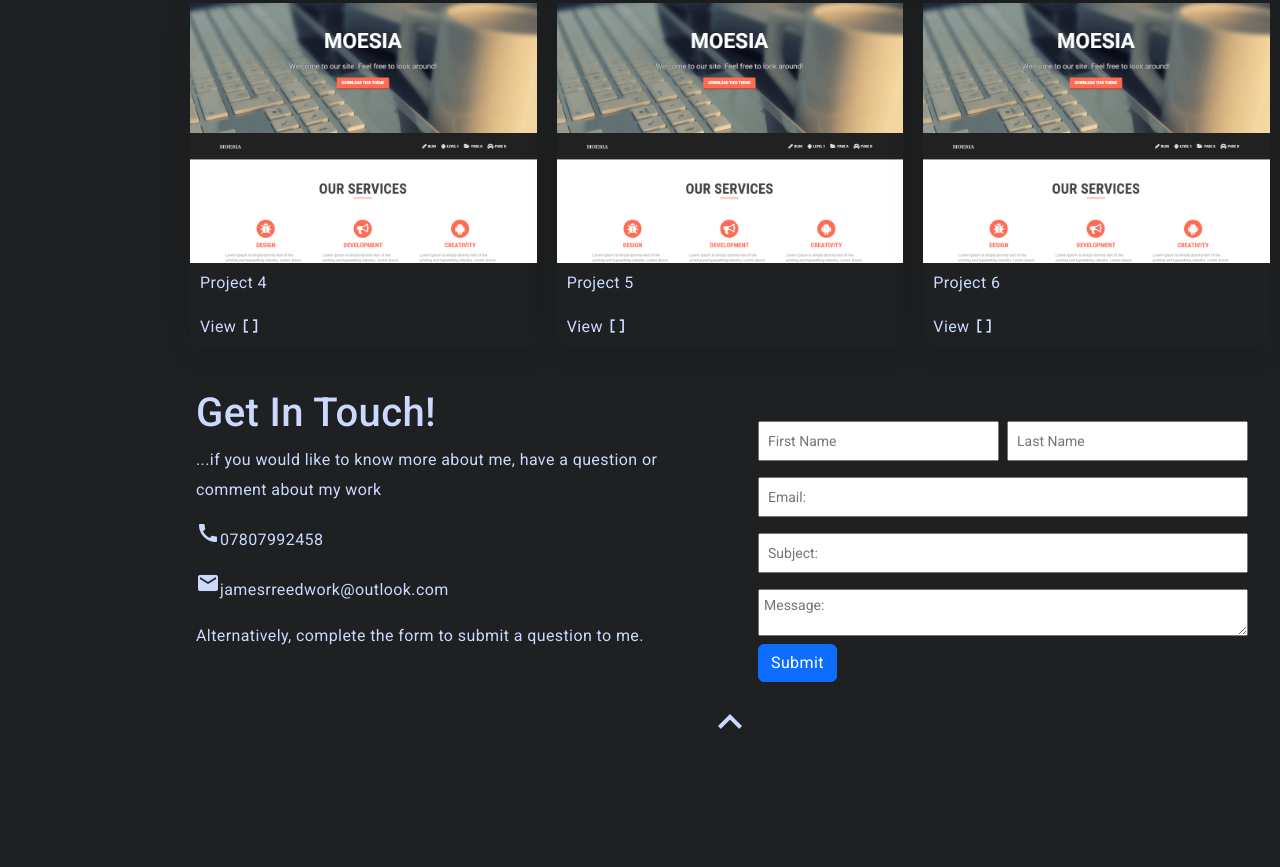
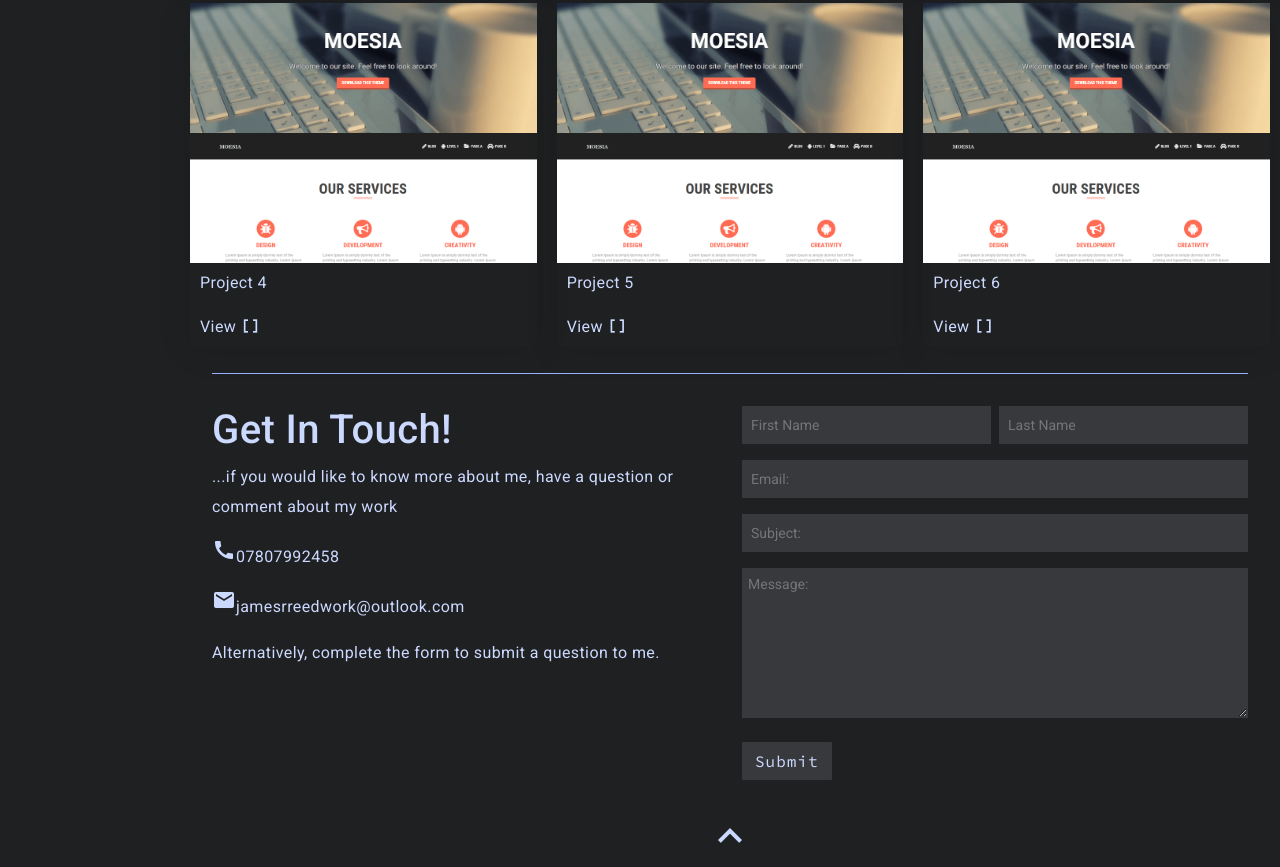
Before and after one commit to name-taken23/name-taken23, a website: page index.html in a window 1280 px wide. Shown: the part 1270-2137 px from the top of the page. Before the commit the page ends 2023 px from the top, so only its background shows below. Drawn offline with nearby package versions, Linux system fonts and the light colour scheme.

Commit message:
Contact forum update

```diff
--- a/index.html
+++ b/index.html
@@ -123,7 +123,7 @@
           </div>
           <!-- end of portfolio projects-->
           <!-- start of contact-forum -->
-          <div id="contact-forum">
+          <div id="contact-forum-wrapper">
             <div class="custom-container">
               <div class="row">
                 <div class="col">
@@ -145,9 +145,9 @@
                         <input class="email-address" type="email" id="emailadd" name="email" placeholder="Email:">
                         <input class="email-subject" type="text" id="msgsubject" name="emailsubject" placeholder="Subject:">
 
-                        <textarea class="email-message" type="text" id="msgbody" name="emailmsg" placeholder="Message:"></textarea>
+                        <textarea class="email-message" type="text" id="msgbody" name="emailmsg" placeholder="Message:" maxlength="400"></textarea>
                       </div>
-                      <a class="btn btn-primary">Submit</a>
+                      <button class="btn contact-btn" type="submit" form="contact-forum">Submit</button>
                     </form>
 
                   </div>
--- a/scss/partials/_contact.scss
+++ b/scss/partials/_contact.scss
@@ -1,15 +1,20 @@
+@import '_mixins.scss';
+
 @media (max-width: 992px) {
     #contact-forum .custom-container .row {
         flex-direction: column;
     }
 }
+
+#contact-forum-wrapper {
+    padding: 1rem  2rem 1rem 2rem;
+    > .custom-container {
+        padding-top: 2rem;
+        border-top: darken($textclr, 10%) 1px solid;
+    }
+}
 #contact-forum {
 
-    padding: 2rem 1rem 0 1rem;
-
-    & a {
-        margin-top: .5rem;
-    }
 }
 .identity-fields{
     & #fname {
@@ -41,21 +46,57 @@
 
     margin-top: 1rem;
     width: 100%;
-
+    height: 150px;
 
     padding-left: 5px;
     padding-top: 5px;
-    &:focus {
-        min-height: 200px;
-    }
+
 }
 
 input[type=text], input[type=email], #msgbody{
     font-size: 14px;
+    color: $textclr;
+    background-color: lighten($baseclr, 10%);
+    border: lighten($baseclr, 10%) 1px solid;
+
+
+    &:focus {
+       @include border-clr;
+       @include border-shadow;
+    }
+
+    &:hover {
+        @include border-clr;
+    }
+    &:focus-visible {
+       outline: none;
+    }
+}
+
+.contact-btn {
+    @include font-features;
+    margin-top: 1rem;
+    color: $textclr;
+    background-color: lighten($baseclr, 10%);
+    border: lighten($baseclr, 10%) 1px solid;
+    border-radius: 2%;
+    letter-spacing: 1px;
+
+
+    &:hover {
+        background-color: lighten($baseclr, 10%);
+        @include border-clr;
+
+    }
+
+
+    &:focus {
+        @include box-styling-target;
+    }
+}
+
+.email-fields {
+    margin-bottom: .5rem;
+
 
 }
-.email-fields {
-    & .email-input {
-
-    }
-}
--- /dev/null
+++ b/scss/partials/_mixins.scss
@@ -0,0 +1,20 @@
+@mixin box-styling-target {
+    border: darken($textclr, 10%) 1px solid;
+    color: $textclr;
+    background-color: lighten($baseclr, 10%);
+    box-shadow: 0px 0px 10px darken($textclr, 10%);
+}
+@mixin font-site {
+    font-family: 'Roboto', sans-serif;
+}
+
+@mixin font-features {
+    font-family: 'Source Code Pro', monospace;
+}
+@mixin border-clr {
+    border: darken($textclr, 10%) 1px solid;
+}
+
+@mixin border-shadow {
+    box-shadow: 0px 0px 10px darken($textclr, 10%);
+}
--- a/scss/partials/_sidebarnav.scss
+++ b/scss/partials/_sidebarnav.scss
@@ -1,44 +1,48 @@
 @import '_variables.scss';
+@import '_mixins.scss';
 
 @media (max-width: 992px) {
   .sidenav {
     display: none;
   }
+
   #content-wrapper {
-        margin-left: 0px!important;
+    margin-left: 0px !important;
   }
 }
 
 
 .sidenav {
   height: 100%;
-    width: 180px; /* Set the width of the sidebar */
-    position: fixed; /* Fixed Sidebar (stay in place on scroll) */
+  width: 180px;
+  /* Set the width of the sidebar */
+  position: fixed;
+  /* Fixed Sidebar (stay in place on scroll) */
   z-index: 1;
   top: 0;
   left: 0;
   background-color: $baseclr;
   border-right: $textclr 1px solid;
-    overflow-x: hidden; /* Disable horizontal scroll */
+  overflow-x: hidden;
+  /* Disable horizontal scroll */
 
-    > .sidenav-links {
+  >.sidenav-links {
     margin-top: 2rem;
     border-top: $textclr 1px solid;
     border-bottom: $textclr 1px solid;
-      & a:last-child {
 
-
-      }
+    & a:last-child {}
   }
 }
 
-.sidenav > .sidenav-logo img {
+.sidenav>.sidenav-logo img {
 
   width: 180px;
   height: auto;
 }
-.sidenav > .sidenav-links a {
-    font-family: 'Source Code Pro', monospace;
+
+.sidenav>.sidenav-links a {
+  @include font-features;
   padding: 4px 12px 4px 12px;
   margin: .5rem 0 .5rem 0;
   text-decoration: none;
--- a/scss/styles.scss
+++ b/scss/styles.scss
@@ -33,6 +33,7 @@
 @import 'partials/projects';
 @import 'partials/footer';
 @import 'partials/variables';
+@import 'partials/mixins';
 //content
 #content-wrapper {
   margin-left: 180px;
@@ -53,7 +54,7 @@ html {
 }
 
 body {
-  font-family: 'Roboto', sans-serif;
+  @include font-site;
   font-size: 1rem;
   letter-spacing: 0.4px;
   color: $textclr;
```
Also changed, not shown: css/styles.css, 1 other file. Lines whose indentation alone changed are shown as unchanged.
